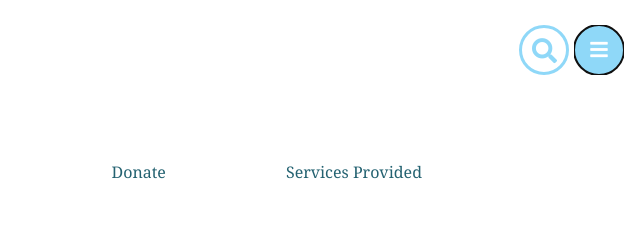
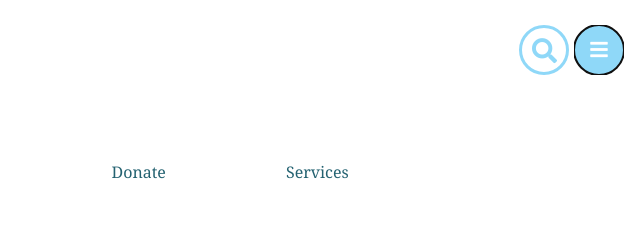
Before and after one commit to Dogmomsupreme/ParentsPlace, a plain HTML site: page aboutus.html in a window 1280 px wide. Both pictures are taken after a click on the button 1239 px from the left and 50 px from the top of the page. Shown: the top 242 px of the page, 640-1280 px from the left. Drawn offline with nearby package versions, Linux system fonts and the light colour scheme.

Commit message:
changed menu link name

```diff
--- a/aboutus.html
+++ b/aboutus.html
@@ -61,7 +61,7 @@
             <a class="nav-link" href="https://dogmomsupreme.github.io/ParentsPlace/donate">Donate</a>
           </li>
           <li class="nav-item active">
-            <a class="nav-link" href="https://dogmomsupreme.github.io/ParentsPlace/services">Services Provided</a>
+            <a class="nav-link" href="https://dogmomsupreme.github.io/ParentsPlace/services">Services</a>
           </li>
         </form>
         </ul>
```
Also changed, not shown: cpr.html (+1 -1 lines), donate.html (+1 -1 lines), index.html (+1 -1 lines), registration.html (+1 -1 lines), services.html (+1 -1 lines).
